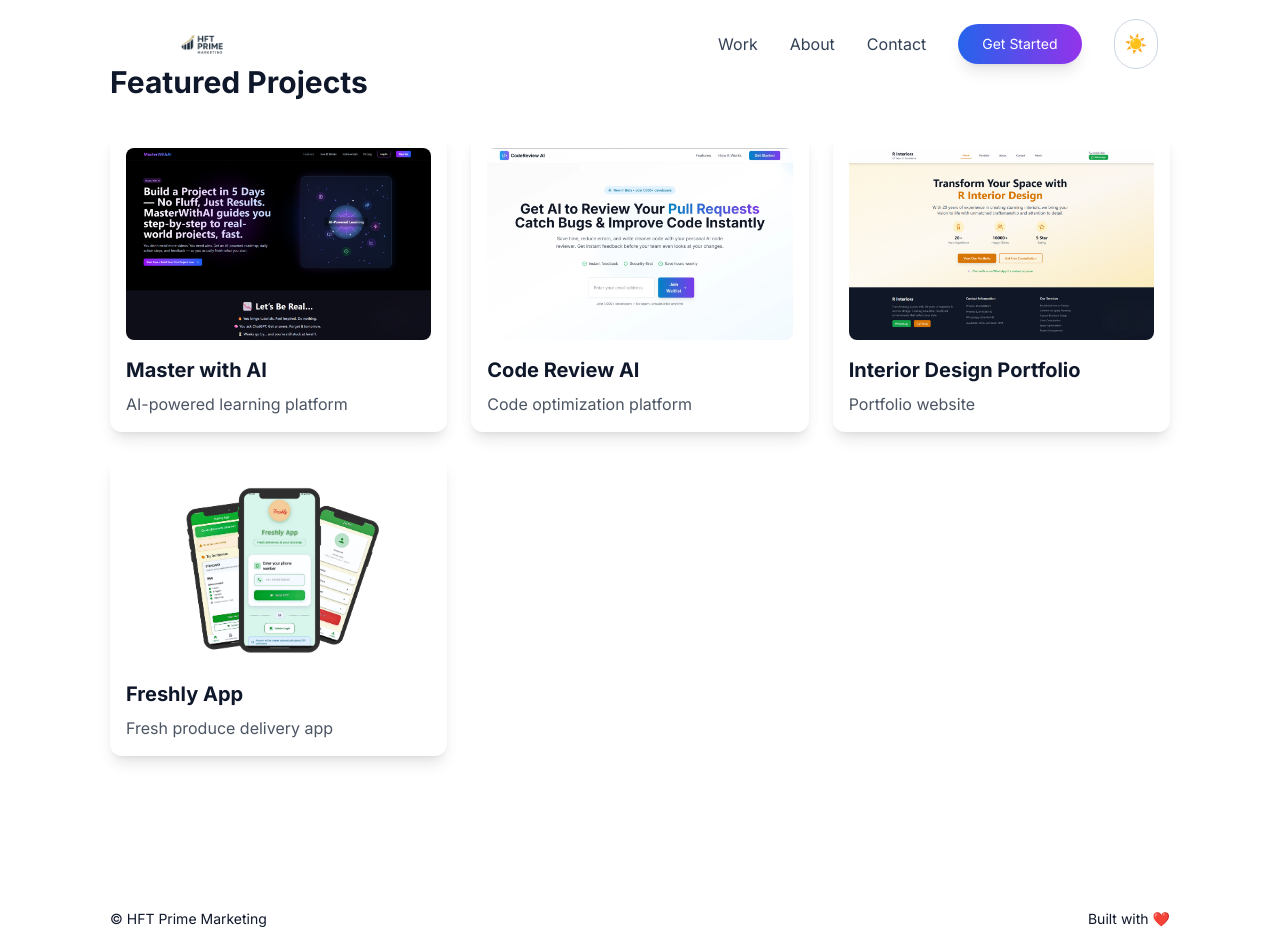
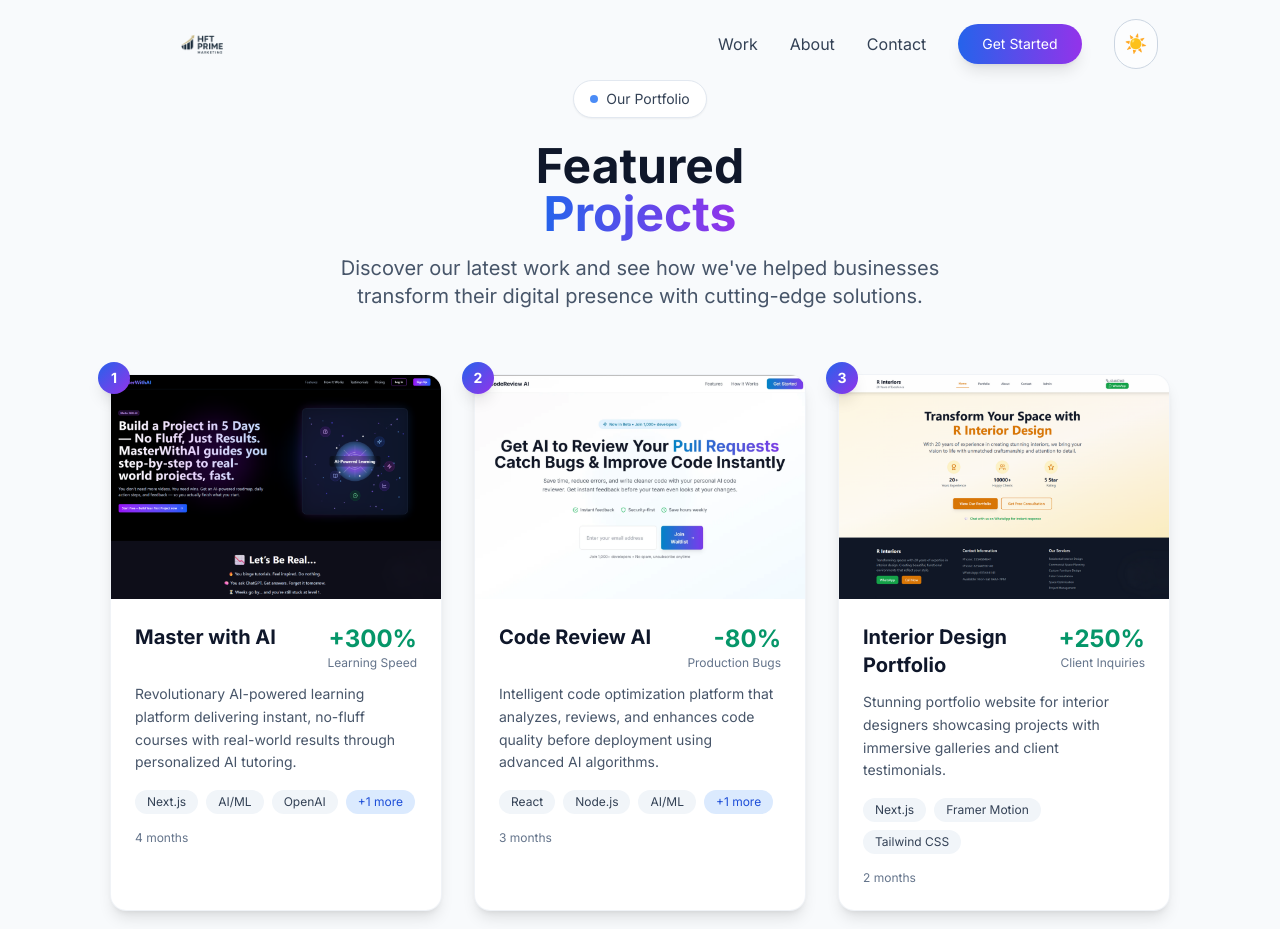
Before and after one commit to SyedMohammedRaheem99/SMR-hft-prime-marketing-pro-fixed, a Next.js app: page /portfolio in a window 1280 px wide. Shown: the top 929 px of the page. Built offline with nearby package versions, Linux system fonts and the light colour scheme.

Commit message:
Update FeaturedProjects.js

```diff
--- a/components/FeaturedProjects.js
+++ b/components/FeaturedProjects.js
@@ -1,61 +1,244 @@
-// components/FeaturedProjects.js - Minimal Working Version
+// components/FeaturedProjects.js - Enhanced Step 1
 import Link from "next/link";
 import Image from "next/image";
+import { motion } from "framer-motion";
+import { useState } from "react";
 
 const projects = [
   {
     id: "master-ai",
     slug: "master-with-ai",
     title: "Master with AI",
-    summary: "AI-powered learning platform",
-    heroImage: "/assets/masterai1.png"
+    summary: "Revolutionary AI-powered learning platform delivering instant, no-fluff courses with real-world results through personalized AI tutoring.",
+    heroImage: "/assets/masterai1.png",
+    tech: ["Next.js", "AI/ML", "OpenAI", "Stripe"],
+    timeline: "4 months",
+    metric: { value: "+300%", label: "Learning Speed" }
   },
   {
     id: "code-review-ai",
     slug: "code-review-ai",
     title: "Code Review AI",
-    summary: "Code optimization platform",
-    heroImage: "/assets/codereviewai1.png"
+    summary: "Intelligent code optimization platform that analyzes, reviews, and enhances code quality before deployment using advanced AI algorithms.",
+    heroImage: "/assets/codereviewai1.png",
+    tech: ["React", "Node.js", "AI/ML", "Docker"],
+    timeline: "3 months",
+    metric: { value: "-80%", label: "Production Bugs" }
   },
   {
     id: "interior-portfolio",
     slug: "interior-design-portfolio",
     title: "Interior Design Portfolio",
-    summary: "Portfolio website",
-    heroImage: "/assets/interior1.png"
+    summary: "Stunning portfolio website for interior designers showcasing projects with immersive galleries and client testimonials.",
+    heroImage: "/assets/interior1.png",
+    tech: ["Next.js", "Framer Motion", "Tailwind CSS"],
+    timeline: "2 months",
+    metric: { value: "+250%", label: "Client Inquiries" }
   },
   {
     id: "freshly-app",
     slug: "freshly-mobile-app",
     title: "Freshly App",
-    summary: "Fresh produce delivery app",
-    heroImage: "/assets/freshly-app-mockups.png"
+    summary: "Fresh produce delivery app connecting users with local farmers for daily fresh fruits, vegetables, and healthy lifestyle habits.",
+    heroImage: "/assets/freshly-app-mockups.png",
+    tech: ["React Native", "Node.js", "MongoDB", "Stripe"],
+    timeline: "5 months",
+    metric: { value: "+400%", label: "Daily Orders" }
   }
 ];
 
 export default function FeaturedProjects() {
+  const [hoveredProject, setHoveredProject] = useState(null);
+
+  const containerVariants = {
+    hidden: { opacity: 0 },
+    visible: {
+      opacity: 1,
+      transition: {
+        staggerChildren: 0.2,
+        delayChildren: 0.1
+      }
+    }
+  };
+
+  const itemVariants = {
+    hidden: { opacity: 0, y: 30 },
+    visible: {
+      opacity: 1,
+      y: 0,
+      transition: { duration: 0.6, ease: "easeOut" }
+    }
+  };
+
   return (
-    <section id="work" className="py-16">
-      <div className="container">
-        <h2 className="text-3xl font-bold mb-8">Featured Projects</h2>
-        <div className="grid md:grid-cols-2 lg:grid-cols-3 gap-6">
-          {projects.map((project) => (
-            <Link key={project.id} href={`/case-studies/${project.slug}`}>
-              <div className="bg-white rounded-xl p-4 shadow-lg hover:shadow-xl transition-shadow">
-                <div className="relative h-48 mb-4">
+    <section id="work" className="py-20 bg-slate-50 dark:bg-slate-900">
+      <div className="container mx-auto px-4">
+
+        {/* Section Header */}
+        <motion.div
+          className="text-center mb-16"
+          initial={{ opacity: 0, y: 30 }}
+          whileInView={{ opacity: 1, y: 0 }}
+          viewport={{ once: true }}
+          transition={{ duration: 0.8 }}
+        >
+          <div className="inline-flex items-center gap-2 px-4 py-2 rounded-full bg-white dark:bg-slate-800 border border-slate-200 dark:border-slate-700 shadow-sm mb-6">
+            <span className="w-2 h-2 bg-blue-500 rounded-full animate-pulse"></span>
+            <span className="text-sm font-medium text-slate-700 dark:text-slate-300">Our Portfolio</span>
+          </div>
+
+          <h2 className="text-4xl sm:text-5xl font-bold text-slate-900 dark:text-white mb-4">
+            Featured
+            <span className="block">
+              <span className="bg-gradient-to-r from-blue-600 to-purple-600 bg-clip-text text-transparent">
+                Projects
+              </span>
+            </span>
+          </h2>
+
+          <p className="text-xl text-slate-600 dark:text-slate-300 max-w-2xl mx-auto">
+            Discover our latest work and see how we've helped businesses transform their digital presence with cutting-edge solutions.
+          </p>
+        </motion.div>
+
+        {/* Projects Grid */}
+        <motion.div
+          className="grid grid-cols-1 md:grid-cols-2 lg:grid-cols-3 gap-8"
+          variants={containerVariants}
+          initial="hidden"
+          whileInView="visible"
+          viewport={{ once: true }}
+        >
+          {projects.map((project, index) => (
+            <motion.div
+              key={project.id}
+              variants={itemVariants}
+              className="group relative"
+              onHoverStart={() => setHoveredProject(project.id)}
+              onHoverEnd={() => setHoveredProject(null)}
+            >
+              <Link href={`/case-studies/${project.slug}`}>
+                <div className="relative h-full bg-white dark:bg-slate-800 rounded-2xl overflow-hidden shadow-lg hover:shadow-2xl transition-all duration-500 transform hover:-translate-y-2 border border-slate-200/50 dark:border-slate-700/50">
+
+                  {/* Project Image */}
+                  <div className="relative w-full h-56 overflow-hidden bg-slate-100 dark:bg-slate-700">
+                    <motion.div
+                      whileHover={{ scale: 1.05 }}
+                      transition={{ duration: 0.3 }}
+                    >
                       <Image
                         src={project.heroImage}
                         alt={project.title}
                         fill
-                    className="object-cover rounded-lg"
+                        className="object-cover transition-all duration-500"
+                        sizes="(max-width: 768px) 100vw, (max-width: 1024px) 50vw, 33vw"
                       />
+                    </motion.div>
+
+                    {/* Overlay */}
+                    <div className="absolute inset-0 bg-gradient-to-t from-black/60 via-transparent to-transparent opacity-0 group-hover:opacity-100 transition-opacity duration-300"></div>
+
+                    {/* View Project Button */}
+                    <motion.div
+                      className="absolute inset-0 flex items-center justify-center"
+                      initial={{ opacity: 0, scale: 0.8 }}
+                      animate={{
+                        opacity: hoveredProject === project.id ? 1 : 0,
+                        scale: hoveredProject === project.id ? 1 : 0.8
+                      }}
+                      transition={{ duration: 0.3 }}
+                    >
+                      <button className="bg-white dark:bg-slate-800 text-slate-900 dark:text-white px-6 py-3 rounded-full font-semibold shadow-xl transform hover:scale-105 transition-all duration-300">
+                        View Project →
+                      </button>
+                    </motion.div>
                   </div>
-                <h3 className="text-xl font-bold mb-2">{project.title}</h3>
-                <p className="text-gray-600">{project.summary}</p>
+
+                  {/* Project Content */}
+                  <div className="p-6">
+                    <div className="flex items-start justify-between mb-3">
+                      <h3 className="text-xl font-bold text-slate-900 dark:text-white group-hover:text-blue-600 transition-colors duration-300">
+                        {project.title}
+                      </h3>
+
+                      {/* Success Metric */}
+                      {project.metric && (
+                        <div className="text-right">
+                          <div className="text-2xl font-bold text-emerald-600">
+                            {project.metric.value}
+                          </div>
+                          <div className="text-xs text-slate-500 dark:text-slate-400">
+                            {project.metric.label}
+                          </div>
+                        </div>
+                      )}
+                    </div>
+
+                    <p className="text-slate-600 dark:text-slate-300 text-sm leading-relaxed mb-4">
+                      {project.summary}
+                    </p>
+
+                    {/* Technologies */}
+                    <div className="flex flex-wrap gap-2 mb-4">
+                      {project.tech.slice(0, 3).map((tech, idx) => (
+                        <span
+                          key={idx}
+                          className="px-3 py-1 bg-slate-100 dark:bg-slate-700 text-slate-700 dark:text-slate-300 text-xs rounded-full"
+                        >
+                          {tech}
+                        </span>
+                      ))}
+                      {project.tech.length > 3 && (
+                        <span className="px-3 py-1 bg-blue-100 dark:bg-blue-900/30 text-blue-700 dark:text-blue-300 text-xs rounded-full">
+                          +{project.tech.length - 3} more
+                        </span>
+                      )}
+                    </div>
+
+                    {/* Timeline */}
+                    <div className="text-xs text-slate-500 dark:text-slate-400">
+                      {project.timeline}
+                    </div>
+                  </div>
+
+                  {/* Bottom highlight */}
+                  <div className="absolute bottom-0 left-0 right-0 h-1 bg-gradient-to-r from-blue-600 to-purple-600 opacity-0 group-hover:opacity-100 transition-opacity duration-300"></div>
                 </div>
               </Link>
+
+              {/* Project Number Badge */}
+              <motion.div
+                className="absolute -top-3 -left-3 w-8 h-8 rounded-full bg-gradient-to-br from-blue-600 to-purple-600 text-white font-bold text-sm flex items-center justify-center shadow-lg z-10"
+                initial={{ scale: 0, rotate: -180 }}
+                whileInView={{ scale: 1, rotate: 0 }}
+                viewport={{ once: true }}
+                transition={{ delay: index * 0.1 + 0.3, duration: 0.5 }}
+              >
+                {index + 1}
+              </motion.div>
+            </motion.div>
           ))}
-        </div>
+        </motion.div>
+
+        {/* View All CTA */}
+        <motion.div
+          className="text-center mt-16"
+          initial={{ opacity: 0, y: 30 }}
+          whileInView={{ opacity: 1, y: 0 }}
+          viewport={{ once: true }}
+          transition={{ delay: 0.3 }}
+        >
+          <button className="inline-flex items-center gap-3 px-8 py-4 bg-gradient-to-r from-blue-600 to-purple-600 text-white font-semibold text-lg rounded-xl shadow-xl hover:shadow-2xl transition-all duration-300 transform hover:scale-105">
+            <span>🚀</span>
+            View All Projects
+            <motion.span
+              animate={{ x: [0, 5, 0] }}
+              transition={{ duration: 1.5, repeat: Infinity }}
+            >
+              →
+            </motion.span>
+          </button>
+        </motion.div>
       </div>
     </section>
   );
```
Lines whose indentation alone changed are shown as unchanged.
